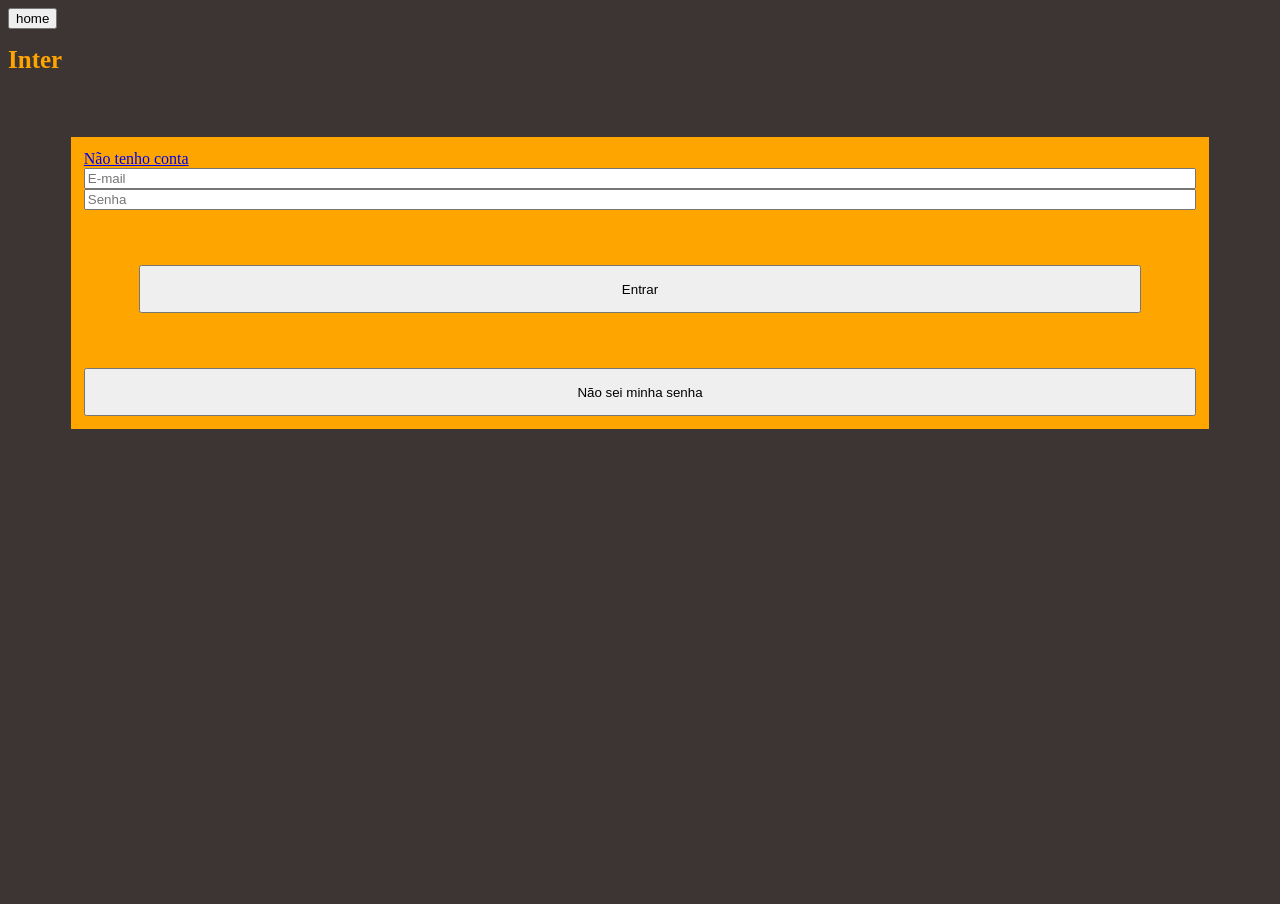
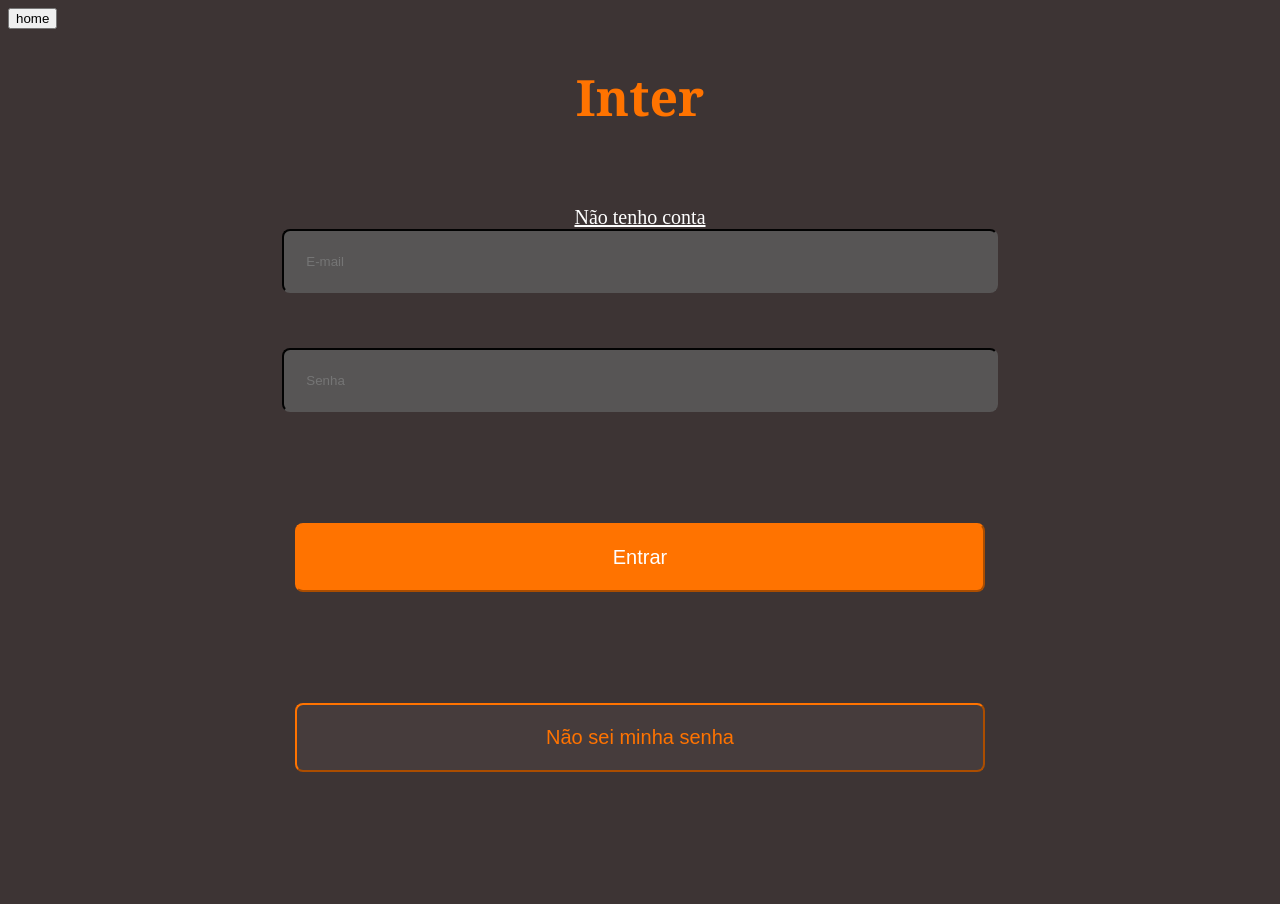
Before and after one commit to Bruthalles/Central-python, a Flask app: page /banco-login in a window 1280 px wide. Before the commit the page ends 429 px from the top, so only its background shows below. Run offline with Flask 3, Linux system fonts and the light colour scheme; parts of the project's set-up code (start-up, migrations or seed data) failed here and were passed over.

Commit message:
estilizando login

```diff
--- a/src/static/pages/bank/styles.css
+++ b/src/static/pages/bank/styles.css
@@ -1,26 +1,74 @@
 body{
     background-color: rgb(61, 52, 52);
 }
+h1{
+    font-family: Cambria, Cochin, Georgia, Times, 'Times New Roman', serif;
+    font-size: 32px;
+    color: orange;
+}
+a{
+    color: white;
+    font-size: 20px;
+    justify-self: left;
+}
+.title{
+    color: rgb(255, 115, 0);
+    font-size: 50px;
+    justify-self: center;
 
-.title{
-    color: orange;
-    font-size: 25px;
-    border-top: 23;
-    border-left: 50;
 }
 .form-login{
-    background-color: orange;
+    justify-content: center;
+    align-items: center;
     display: flex;
     flex-direction: column;
     margin: 5%;
     padding: 1%;
 }
+.email{
+    padding: 2%;
+    width: 60%;
+    border-radius: 8px;
+    border-color: rgb(87, 85, 85);
+    background-color:rgb(87, 85, 85);
+}
+.password{
+    margin-top: 5%;
+    margin-bottom: 5%;
+    padding: 2%;
+    width: 60%;
+    border-radius: 8px;
+    border-color: rgb(87, 85, 85);;
+    background-color: rgb(87, 85, 85);
+}
+.text-bt-entrar{
+    color: white;
+    font-size: 20px;
+}
+.text-bt-senha{
+    color: rgb(255, 115, 0);;
+    font-size: 20px;
+}
 .bt-entrar{
+    width: 62%;
     margin: 5%;
+    border-radius: 8px;
+    border-color: rgb(255, 115, 0);;
+    background-color: rgb(255, 115, 0);
 }
-.form-login .erro{
+.bt-senha{
+    width: 62%;
+    margin: 5%;
+    border-radius: 8px;
+    border-color: rgb(255, 115, 0);
+    background-color: #463c3c;
+}
+.erro{
+    border: 2px solid red;
+}
+.text-erro{
+    justify-content: left;
+    margin-top: 0%;
     color: red;
-    font-size: 50px;
-    align-items: center;
-
+    font-size: 25px;
 }
```
